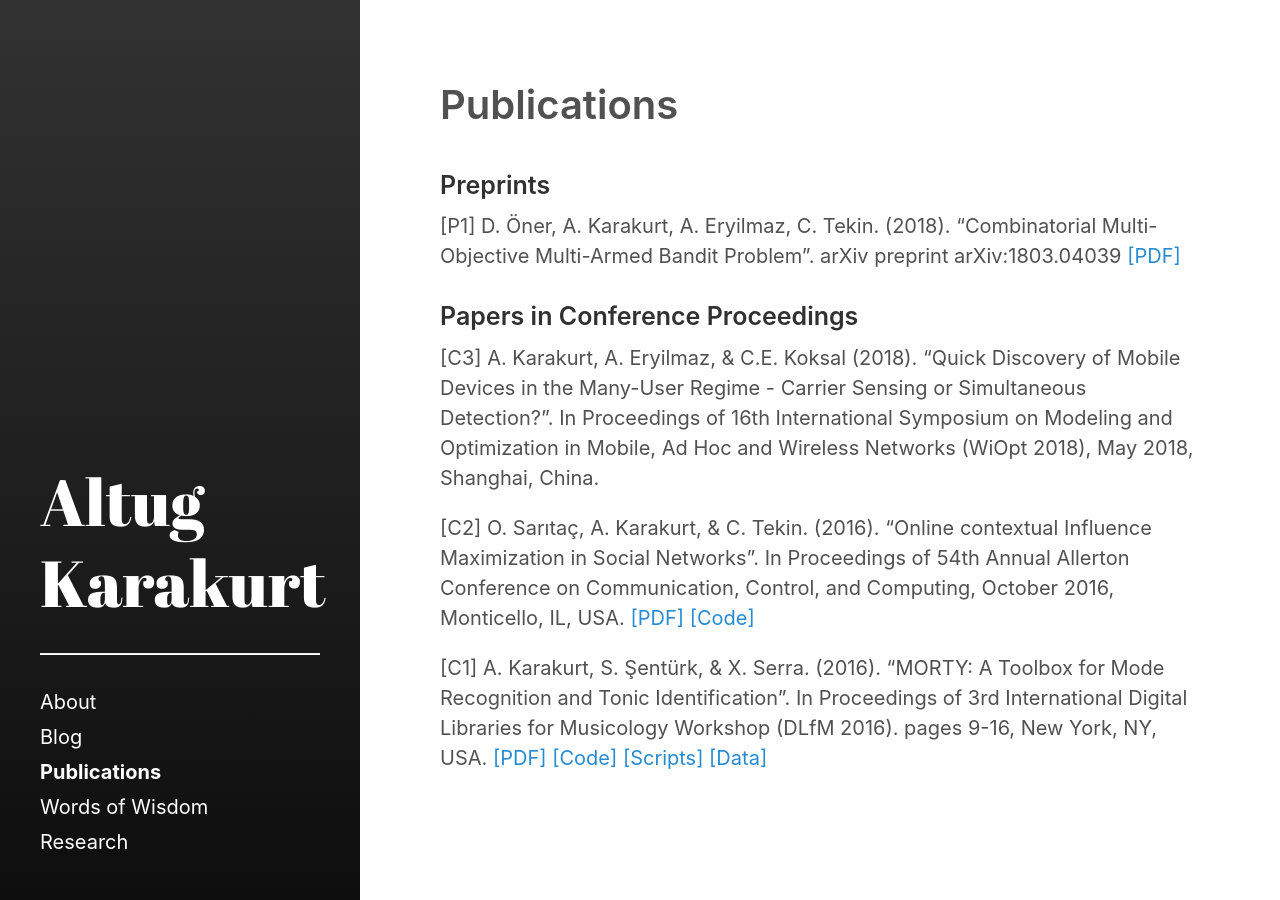
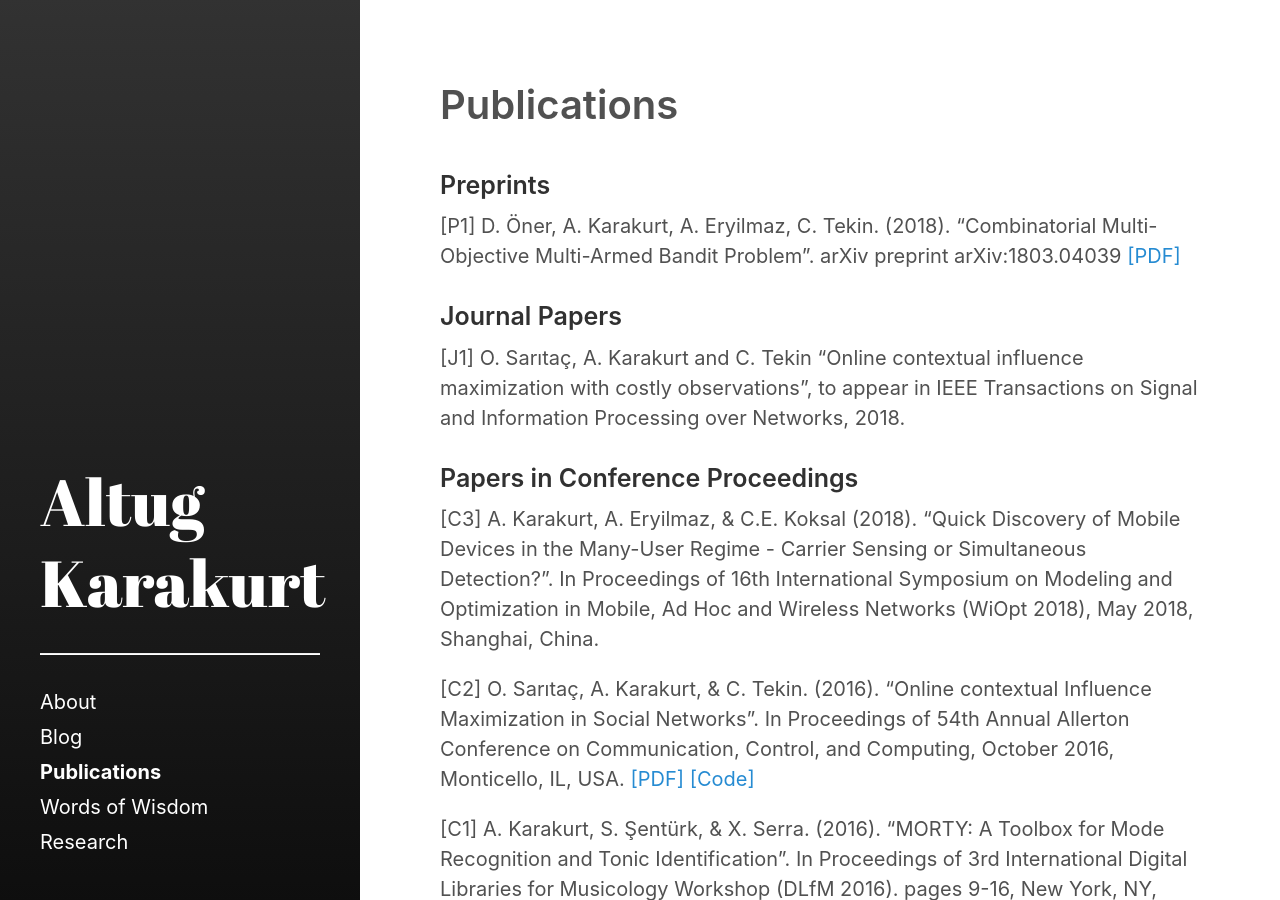
Before and after one commit to altugkarakurt/altugkarakurt.github.io, a Jekyll site: the page built from publications.md, in a window 1280 px wide. Built offline with Jekyll 4.4.1, drawn with Linux system fonts in a browser that asks for light colours.

Commit message:
Update publications.md

```diff
--- a/publications.md
+++ b/publications.md
@@ -6,6 +6,9 @@ sidebar_link: true
 ---
 ### Preprints ###
 [P1] D. Öner, A. Karakurt, A. Eryilmaz, C. Tekin. (2018). "Combinatorial Multi-Objective Multi-Armed Bandit Problem". arXiv preprint arXiv:1803.04039 [[PDF]](https://arxiv.org/pdf/1803.04039.pdf "arXiv")
+
+### Journal Papers ###
+[J1] O. Sarıtaç, A. Karakurt and C. Tekin "Online contextual influence maximization with costly observations", to appear in IEEE Transactions on Signal and Information Processing over Networks, 2018.
 
 ### Papers in Conference Proceedings ###
 
```
